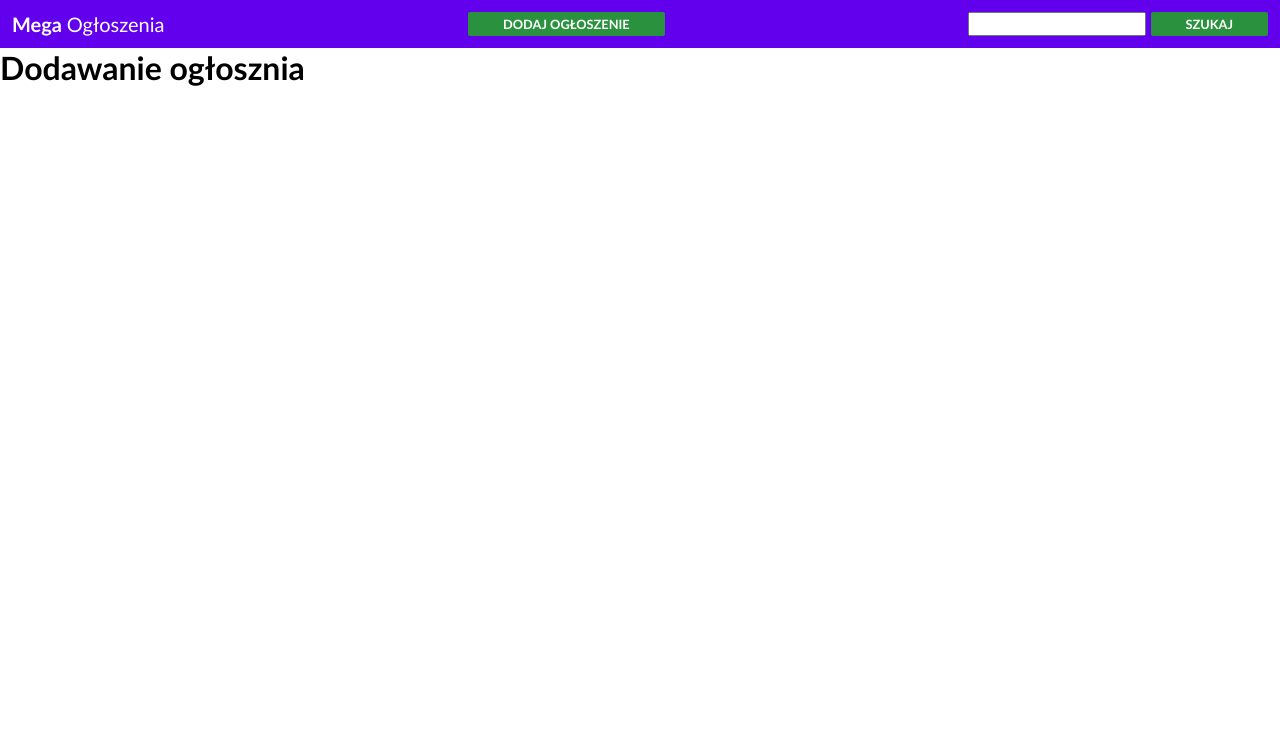
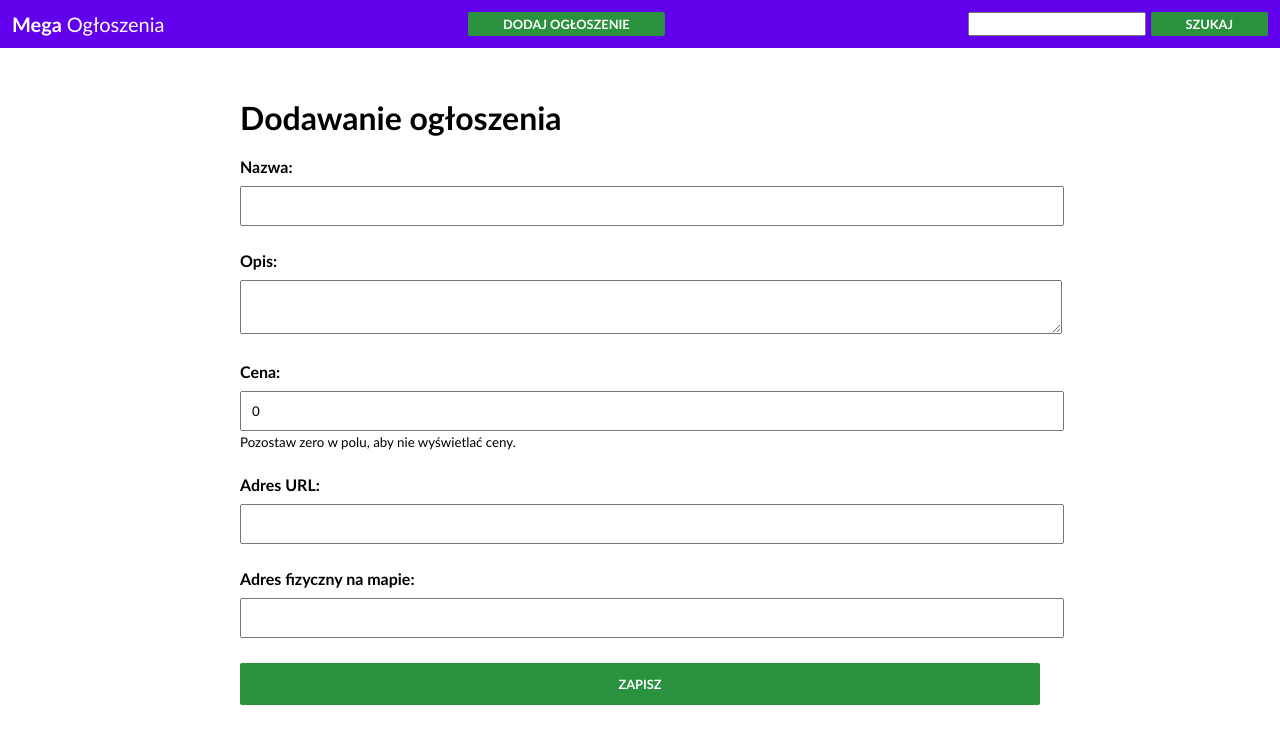
Before and after one commit to rafalzw/MegaAdsFront, a React (Create React App) app: page /add in a window 1280 px wide. Shown: the top 744 px of the page. Built offline with nearby package versions, Linux system fonts and the light colour scheme.

Commit message:
Ads adding finished.

```diff
--- /dev/null
+++ b/src/components/AddForm/AddForm.css
@@ -0,0 +1,26 @@
+.add-form {
+    width: 800px;
+    margin: 50px auto;
+}
+
+.add-form label {
+    display: block;
+    margin-top: 20px;
+    font-weight: bold;
+    margin-bottom: 25px;
+}
+
+.add-form label small {
+    font-weight: normal;
+}
+
+.add-form input, .add-form textarea {
+    width: 100%;
+    margin-top: 10px;
+    padding: 10px;
+}
+
+.add-form button {
+    padding: 10px;
+    width: 100%;
+}
--- a/src/components/AddForm/AddForm.tsx
+++ b/src/components/AddForm/AddForm.tsx
@@ -1,9 +1,130 @@
-import React from "react";
+import React, {SyntheticEvent, useState} from 'react';
+import {Btn} from "../common/Btn";
+import {geocode} from "../../utils/geocoding";
+
+import './AddForm.css';
 
 export const AddForm = () => {
+    const [loading, setLoading] = useState(false);
+    const [id, setId] = useState('');
+    const [form, setForm] = useState({
+        name: '',
+        description: '',
+        price: 0,
+        url: '',
+        address: '',
+    });
+
+    const saveAd = async (e: SyntheticEvent) => {
+        e.preventDefault();
+
+        setLoading(true);
+
+        try {
+
+            const {lat, lon} = await geocode(form.address);
+
+            const res = await fetch(`http://localhost:3001/ad`, {
+                method: 'POST',
+                headers: {
+                    'Content-Type': 'application/json',
+                },
+                body: JSON.stringify({
+                    ...form,
+                    lat,
+                    lon,
+                }),
+            });
+            const data = await res.json();
+
+            setId(data.id);
+
+        } finally {
+            setLoading(false);
+        }
+    };
+
+    const updateForm = (key: string, value: any) => {
+        setForm(form => ({
+            ...form,
+            [key]: value,
+        }));
+    };
+
+    if (loading) {
+        return <h2>Trwa dodawanie ogłoszenia...</h2>;
+    }
+
+    if (id) {
+        return <h2>Twoje ogłoszenie "{form.name}" zostało poprawnie dodane do serwisu pod ID: {id}.</h2>;
+    }
+
     return (
-        <form action="">
-            <h1>Dodawanie ogłosznia</h1>
+        <form action="" className="add-form" onSubmit={saveAd}>
+            <h1>Dodawanie ogłoszenia</h1>
+            <p>
+                <label>
+                    Nazwa: <br/>
+                    <input
+                        type="text"
+                        name="name"
+                        required
+                        maxLength={99}
+                        value={form.name}
+                        onChange={e => updateForm('name', e.target.value)}
+                    />
+                </label>
+            </p>
+            <p>
+                <label>
+                    Opis: <br/>
+                    <textarea
+                        name="description"
+                        maxLength={999}
+                        value={form.description}
+                        onChange={e => updateForm('description', e.target.value)}
+                    />
+                </label>
+            </p>
+            <p>
+                <label>
+                    Cena: <br/>
+                    <input
+                        type="number"
+                        name="price"
+                        required
+                        maxLength={99}
+                        value={form.price}
+                        onChange={e => updateForm('price', Number(e.target.value))}
+                    /> <br/>
+                    <small>Pozostaw zero w polu, aby nie wyświetlać ceny.</small>
+                </label>
+            </p>
+            <p>
+                <label>
+                    Adres URL: <br/>
+                    <input
+                        type="url"
+                        name="url"
+                        maxLength={99}
+                        value={form.url}
+                        onChange={e => updateForm('url', e.target.value)}
+                    />
+                </label>
+            </p>
+            <p>
+                <label>
+                    Adres fizyczny na mapie: <br/>
+                    <input
+                        type="text"
+                        name="address"
+                        required
+                        value={form.address}
+                        onChange={e => updateForm('address', e.target.value)}
+                    />
+                </label>
+            </p>
+            <Btn text="Zapisz"/>
         </form>
     );
 }
--- /dev/null
+++ b/src/utils/geocoding.ts
@@ -0,0 +1,12 @@
+export const geocode = async (address: string): Promise<{
+    lat: number;
+    lon: number;
+}> => {
+    const geoRes = await fetch(`https://nominatim.openstreetmap.org/search?format=json&q=${encodeURIComponent(address)}`);
+    const geoData = await geoRes.json();
+
+    const lat = parseFloat(geoData[0].lat);
+    const lon = parseFloat(geoData[0].lon);
+
+    return {lat, lon};
+}
```
